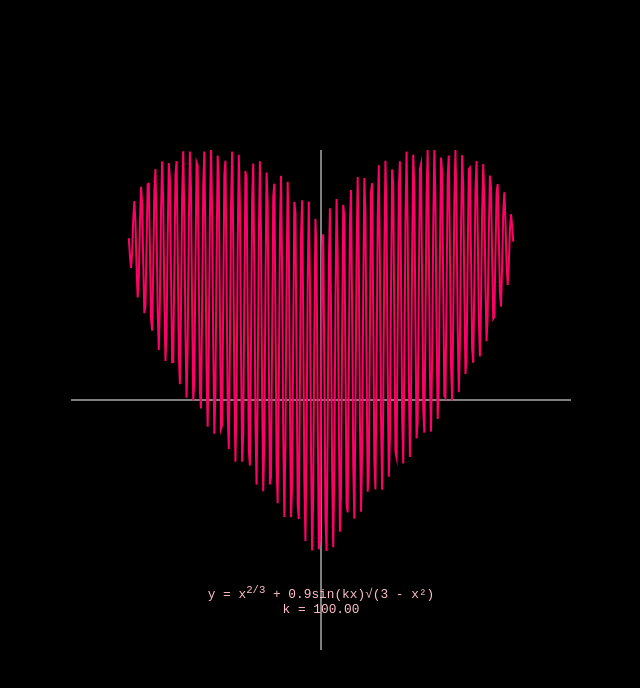
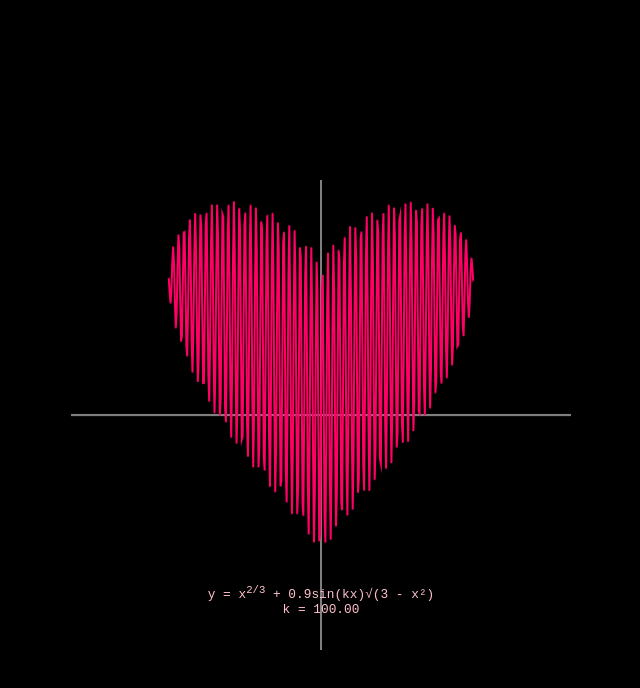
Before and after one commit to Shashwat-19/Heart-Equation, a plain HTML site: page index.html in a window 1280 px wide. Shown: the whole page, without its empty margins (319-959 px from the left). Drawn offline with Linux system fonts and the light colour scheme.

Commit message:
Make it smaller

```diff
--- a/script.js
+++ b/script.js
@@ -5,7 +5,7 @@ const kValueDisplay = document.getElementById("kValue");
 // Dynamically adjust canvas size
 function resizeCanvas() {
     canvas.width = canvas.clientWidth;
-    canvas.height = canvas.clientHeight;
+    canvas.height = canvas.clientHeight - 30; // Adjust for top padding
 }
 
 resizeCanvas(); // Initial resize
@@ -34,8 +34,8 @@ function drawHeart(kValue) {
     ctx.strokeStyle = "#ff0066";
     ctx.lineWidth = 2;
 
-    // Dynamically calculate scale (reduced further for smaller heart)
-    const scale = Math.min(canvas.width, canvas.height) / 4.5; // Smaller scale for better fitting
+    // Dynamically calculate scale (further reduced for smaller heart)
+    const scale = Math.min(canvas.width, canvas.height) / 5; // Smaller scale for smaller heart
 
     ctx.beginPath();
     for (let x = -2; x <= 2; x += 0.01) {
--- a/style.css
+++ b/style.css
@@ -17,6 +17,8 @@ body {
     max-width: 500px; /* Smaller max size for better fitting */
     aspect-ratio: 1; /* Keep square aspect ratio */
     margin: auto;
+    padding-top: 30px; /* Add padding from the top */
+    box-sizing: border-box;
 }
 
 /* Canvas Styling */
```
